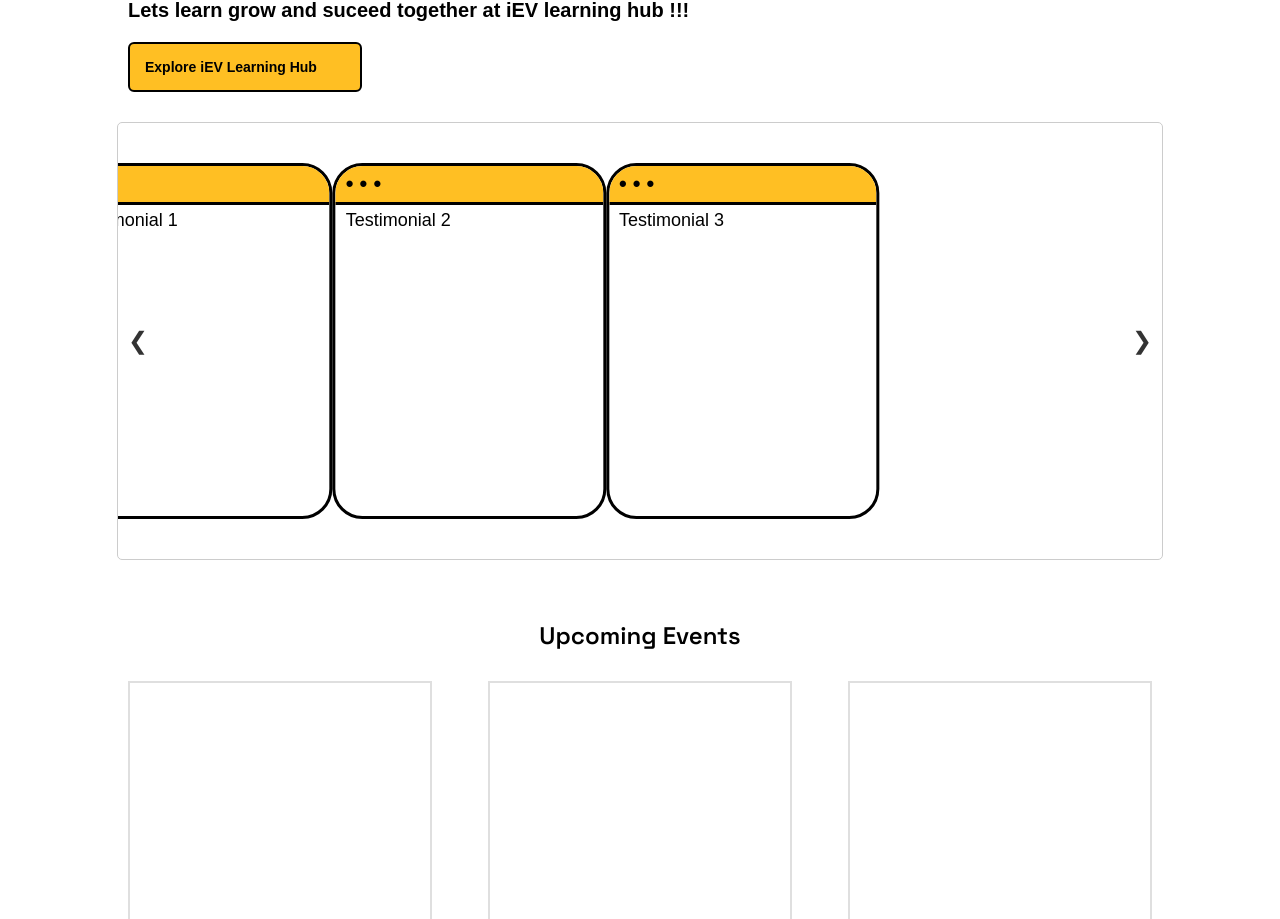
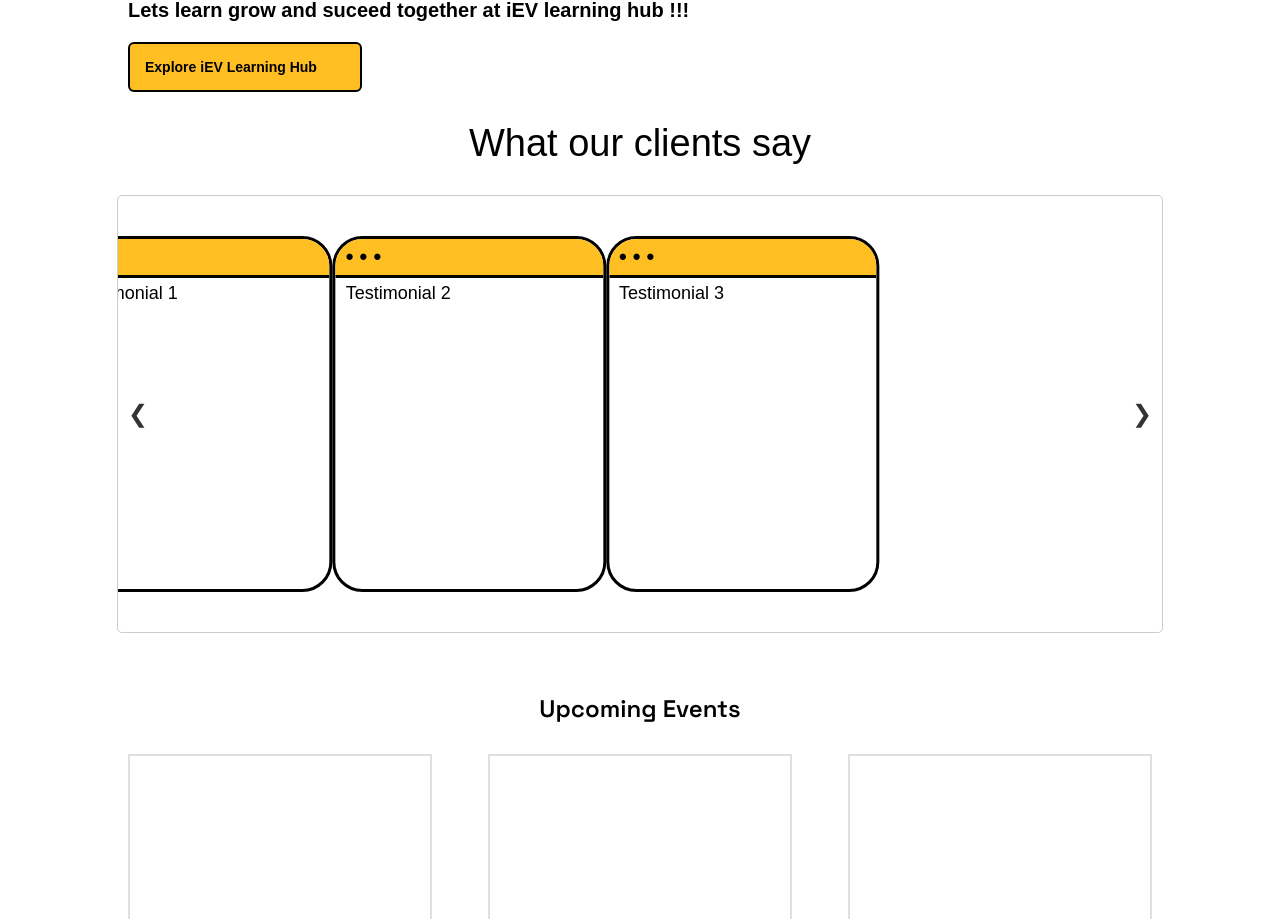
Before and after one commit to iev21/iev-frontend, an Angular app: page / in a window 1280 px wide. Shown: the part 1680-2599 px from the top of the page. Built offline with nearby package versions, Linux system fonts and the light colour scheme.

Commit message:
Update testimonials.component.html

```diff
--- a/src/app/testimonials/testimonials.component.html
+++ b/src/app/testimonials/testimonials.component.html
@@ -1,5 +1,8 @@
 <!-- This HTML code represents a header and testimonials section -->
 <!-- Testimonials Container with Navigation -->
+<div class="header">
+    What our clients say
+</div>
 <div class="testimonials-container">
     <!-- Left Arrow -->
     <div class="arrow left-arrow" (click)="scrollTestimonials('left')">&#10094;</div>
```
